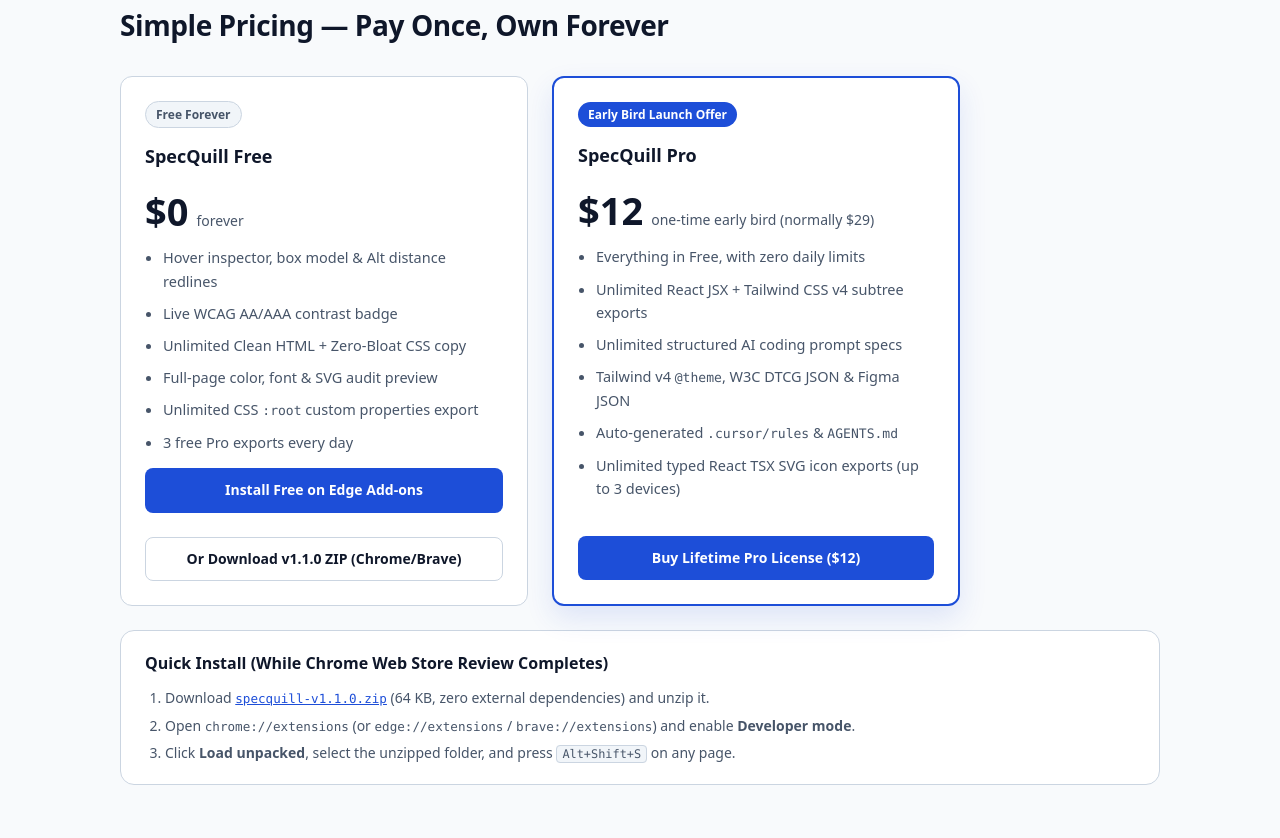
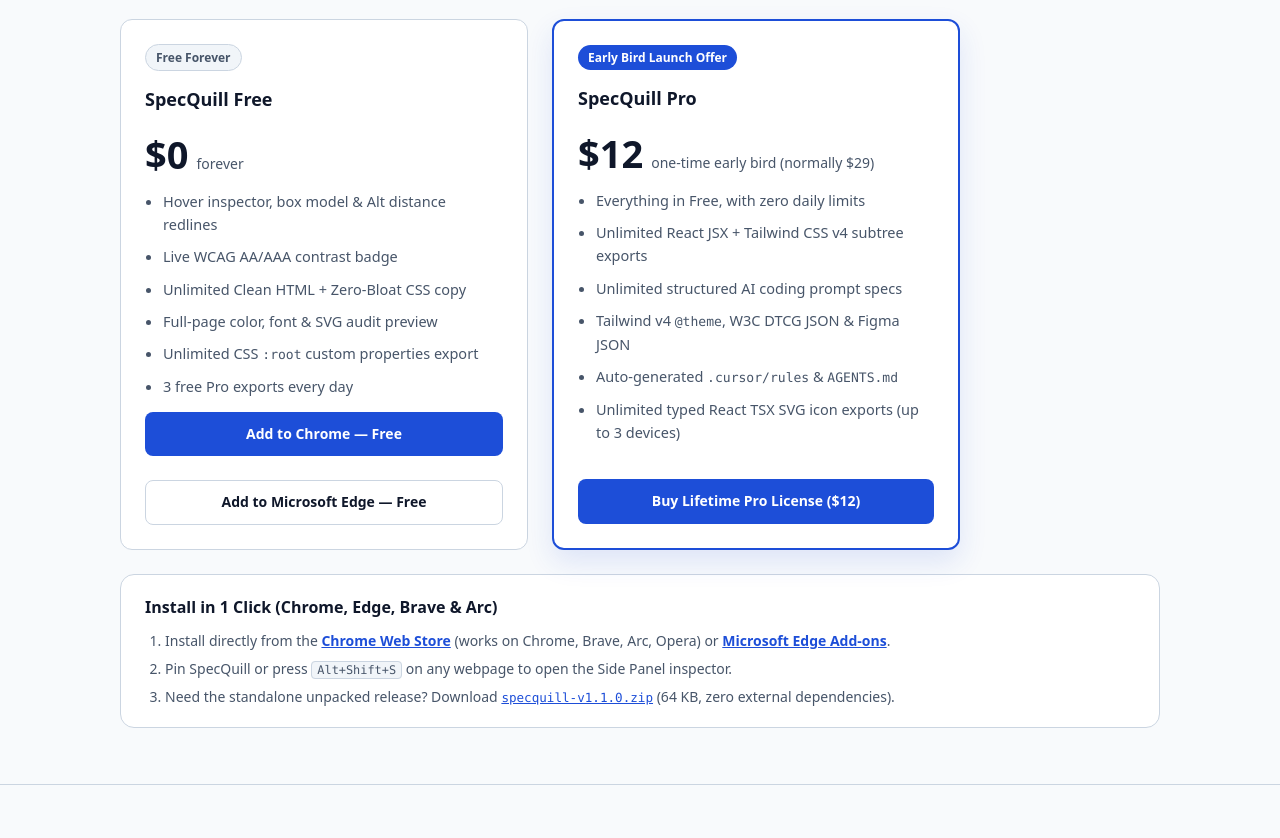
Before and after one commit to orziz/orzi-apps-site, a plain HTML site: page specquill/index.html in a window 1280 px wide. Shown: the part 1958-2796 px from the top of the page. Drawn offline with Linux system fonts and the light colour scheme.

Commit message:
Make live Chrome Web Store + Edge Add-ons 1-click install primary CTAs

```diff
--- a/specquill/index.html
+++ b/specquill/index.html
@@ -61,11 +61,11 @@
             Skip blurry screenshots and 200-line DevTools style dumps. Hover any component, audit WCAG contrast and spacing redlines, and export clean HTML/CSS, Tailwind v4 utility classes, React JSX, OKLCH design tokens, or structured coding-agent specs locally in your browser.
           </p>
           <div class="cta-row">
-            <a class="btn primary" href="https://microsoftedge.microsoft.com/addons/detail/hldcmmkeggnbhejhjbjbapmpephjibdo" target="_blank" rel="noopener noreferrer">Install on Edge Add-ons (Free)</a>
-            <a class="btn secondary" href="downloads/specquill-v1.1.0.zip" download>Download Chrome/Brave ZIP v1.1.0</a>
+            <a class="btn primary" href="https://chromewebstore.google.com/detail/dcdeigiddhadgjhecincfjlnffnebhdj" target="_blank" rel="noopener noreferrer">Add to Chrome (Free)</a>
+            <a class="btn secondary" href="https://microsoftedge.microsoft.com/addons/detail/hldcmmkeggnbhejhjbjbapmpephjibdo" target="_blank" rel="noopener noreferrer">Add to Edge (Free)</a>
             <a class="btn secondary" href="https://www.creem.io/payment/prod_4mf62USuYfD1W1ui9NnUD1" target="_blank" rel="noopener noreferrer">Get Lifetime Pro ($12 Early Bird)</a>
           </div>
-          <p class="fine-print">Live on Microsoft Edge Add-ons · Chrome Web Store review in progress · Free forever for hover inspection, redlines, clean HTML/CSS &amp; CSS variables · 3 free Pro exports/day · 14-day refund policy.</p>
+          <p class="fine-print">Live on Chrome Web Store &amp; Microsoft Edge Add-ons · Free forever for hover inspection, redlines, clean HTML/CSS &amp; CSS variables · 3 free Pro exports/day · 14-day refund policy.</p>
         </div>
 
         <div class="code-card" aria-label="Example SpecQuill output">
@@ -162,8 +162,8 @@ export function PricingCard() {
               <li>Unlimited CSS <code>:root</code> custom properties export</li>
               <li>3 free Pro exports every day</li>
             </ul>
-            <a id="install" class="btn primary full" href="https://microsoftedge.microsoft.com/addons/detail/hldcmmkeggnbhejhjbjbapmpephjibdo" target="_blank" rel="noopener noreferrer">Install Free on Edge Add-ons</a>
-            <a class="btn secondary full" style="margin-block-start: 10px;" href="downloads/specquill-v1.1.0.zip" download>Or Download v1.1.0 ZIP (Chrome/Brave)</a>
+            <a id="install" class="btn primary full" href="https://chromewebstore.google.com/detail/dcdeigiddhadgjhecincfjlnffnebhdj" target="_blank" rel="noopener noreferrer">Add to Chrome — Free</a>
+            <a class="btn secondary full" style="margin-block-start: 10px;" href="https://microsoftedge.microsoft.com/addons/detail/hldcmmkeggnbhejhjbjbapmpephjibdo" target="_blank" rel="noopener noreferrer">Add to Microsoft Edge — Free</a>
           </article>
 
           <article class="price-card featured">
@@ -184,11 +184,11 @@ export function PricingCard() {
           </article>
         </div>
         <div class="install-box">
-          <h3>Quick Install (While Chrome Web Store Review Completes)</h3>
+          <h3>Install in 1 Click (Chrome, Edge, Brave &amp; Arc)</h3>
           <ol>
-            <li>Download <a href="downloads/specquill-v1.1.0.zip" download><code>specquill-v1.1.0.zip</code></a> (64 KB, zero external dependencies) and unzip it.</li>
-            <li>Open <code>chrome://extensions</code> (or <code>edge://extensions</code> / <code>brave://extensions</code>) and enable <strong>Developer mode</strong>.</li>
-            <li>Click <strong>Load unpacked</strong>, select the unzipped folder, and press <kbd>Alt+Shift+S</kbd> on any page.</li>
+            <li>Install directly from the <a href="https://chromewebstore.google.com/detail/dcdeigiddhadgjhecincfjlnffnebhdj" target="_blank" rel="noopener noreferrer"><strong>Chrome Web Store</strong></a> (works on Chrome, Brave, Arc, Opera) or <a href="https://microsoftedge.microsoft.com/addons/detail/hldcmmkeggnbhejhjbjbapmpephjibdo" target="_blank" rel="noopener noreferrer"><strong>Microsoft Edge Add-ons</strong></a>.</li>
+            <li>Pin SpecQuill or press <kbd>Alt+Shift+S</kbd> on any webpage to open the Side Panel inspector.</li>
+            <li>Need the standalone unpacked release? Download <a href="downloads/specquill-v1.1.0.zip" download><code>specquill-v1.1.0.zip</code></a> (64 KB, zero external dependencies).</li>
           </ol>
         </div>
       </div>
```
Also changed, not shown: index.html (+3 -2 lines), 1 other file.
